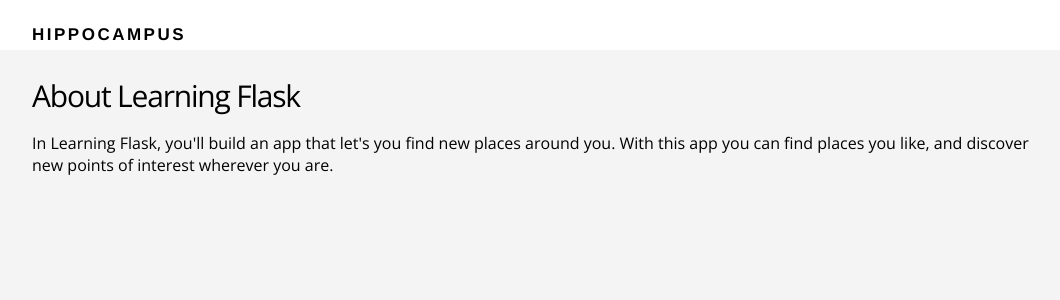
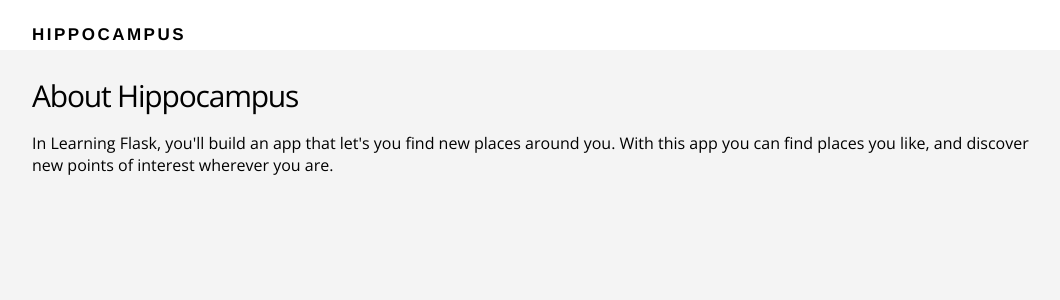
Before and after one commit to hippocampus2020/learning-flask, a Flask app: page /about in a window 1280 px wide. Shown: the top 300 px of the page, without its empty margins (108-1168 px from the left). Run offline with Flask 2, Linux system fonts and the light colour scheme.

Commit message:
Changed about page header 2 title

```diff
--- a/templates/about.html
+++ b/templates/about.html
@@ -4,7 +4,7 @@
   <main class="about-section">
     <div class="container">
 
-    <h2>About Learning Flask</h2>
+    <h2>About Hippocampus</h2>
     <p>In Learning Flask, you'll build an app that let's you find new places around you. With this app you can find places you like, and discover new points of interest wherever you are.</p>
 
     </div>
```
